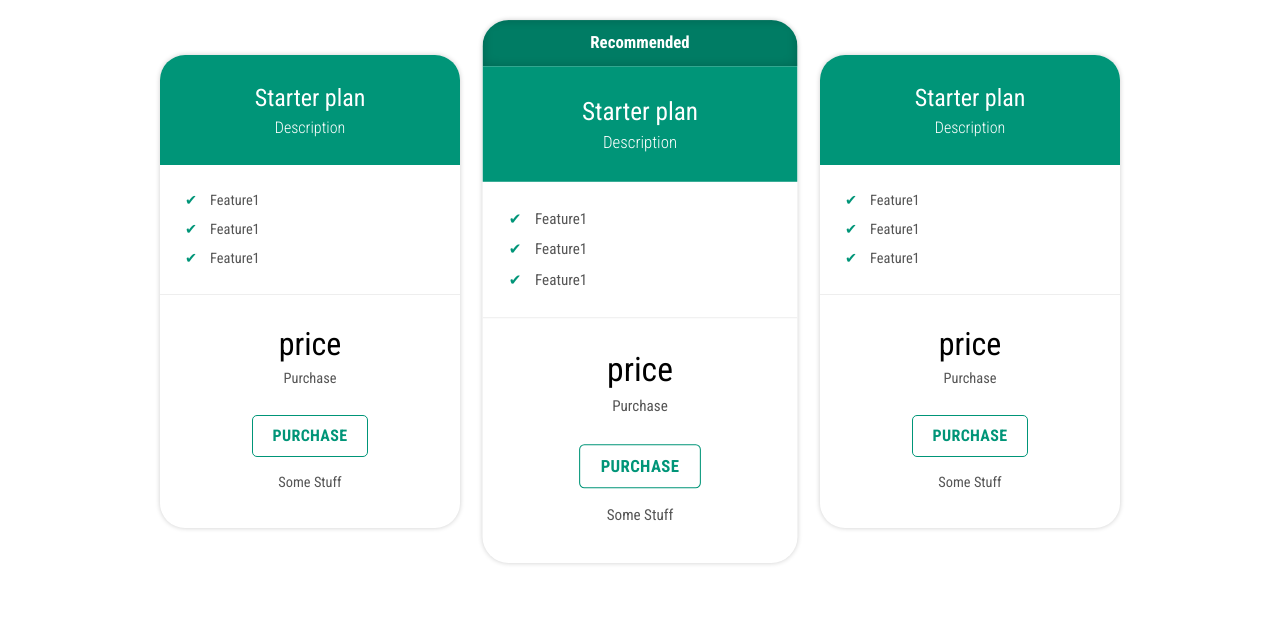
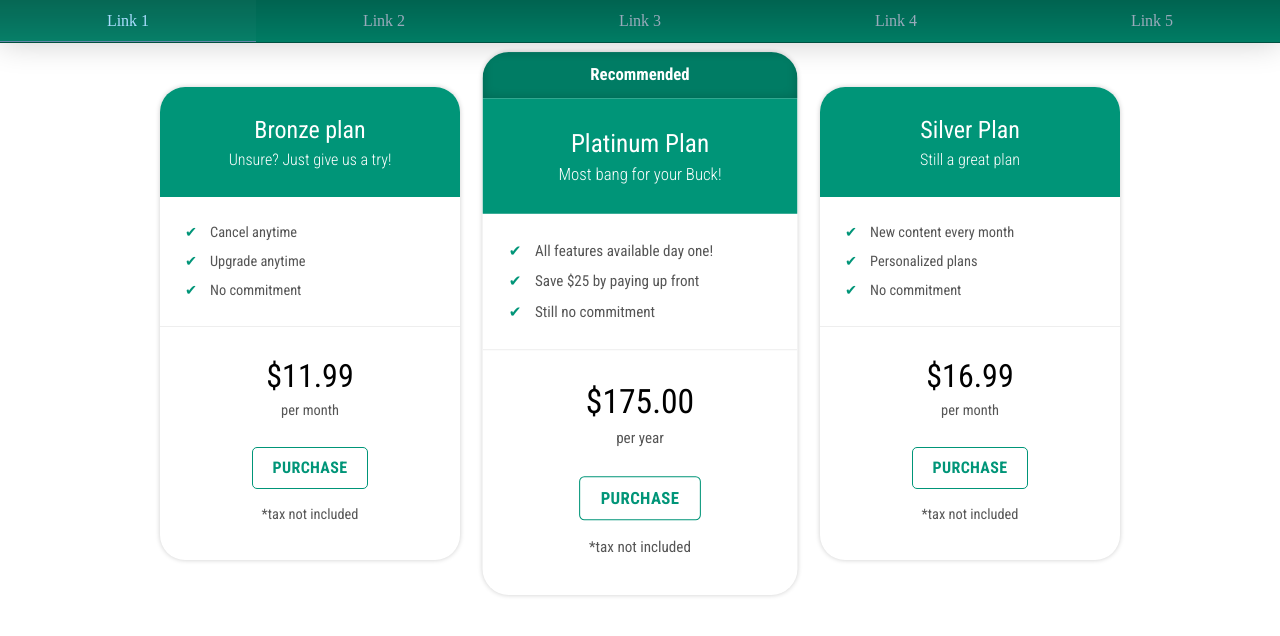
Before and after one commit to Cecilierenee/Pricing-component, a plain HTML site: page index.html in a window 1280 px wide. Drawn offline with Linux system fonts and the light colour scheme.

Commit message:
updating

```diff
--- a/index.html
+++ b/index.html
@@ -5,66 +5,76 @@
     <meta http-equiv="X-UA-Compatible" content="IE=edge">
     <meta name="viewport" content="width=device-width, initial-scale=1.0">
     <link rel="stylesheet" href="style.css">
-    <title>Puppy Snuggle Service</title>
+    <title>Pricing</title>
 </head>
+<header id="header">
+	<nav class="links" style="--items: 5;">
+		<a href="#">Link 1</a>
+		<a href="#">Link 2</a>
+		<a href="#">Link 3</a>
+		<a href="#">Link 4</a>
+		<a href="#">Link 5</a>
+		<span class="line"></span>
+	</nav>
+</header>
 <body>
     <div class="pricing-container">
     <section class="pricing-plan">
         <div class="pricing-plan-header">
-            <h1 class="pricing-plan-title">Starter plan</h1>
-            <h2 class="pricing-plan-summary">Description</h2>
+            <h1 class="pricing-plan-title">Bronze plan</h1>
+            <h2 class="pricing-plan-summary">Unsure? Just give us a try!</h2>
         </div>
         <div class="pricing-plan-description">
             <ul class="pricing-plan-list">
-                <li class="pricing-plan-feature">Feature1</li>
-                <li class="pricing-plan-feature">Feature1</li>
-                <li class="pricing-plan-feature">Feature1</li>
+                <li class="pricing-plan-feature">Cancel anytime</li>
+                <li class="pricing-plan-feature">Upgrade anytime</li>
+                <li class="pricing-plan-feature">No commitment</li>
             </ul>
         </div>
         <div class="pricing-plan-actions">
-            <p class="pricing-plan-cost">price</p>
-            <p class="pricing-plan-text">Purchase</p>
+            <p class="pricing-plan-cost">$11.99</p>
+            <p class="pricing-plan-text">per month</p>
             <a href="#" class="pricing-plan-button">Purchase</a>
-            <p class="pricing-plan-text">Some Stuff</p>
+            <p class="pricing-plan-text">*tax not included</p>
         </div>
     </section>
     <section class="pricing-plan pricing-plan-highlighted">
         <div class="pricing-plan-special-text">Recommended</div>
         <div class="pricing-plan-header">
-            <h1 class="pricing-plan-title">Starter plan</h1>
-            <h2 class="pricing-plan-summary">Description</h2>
+            <h1 class="pricing-plan-title">Platinum Plan</h1>
+            <h2 class="pricing-plan-summary">Most bang for your Buck!</h2>
         </div>
         <div class="pricing-plan-description">
             <ul class="pricing-plan-list">
-                <li class="pricing-plan-feature">Feature1</li>
-                <li class="pricing-plan-feature">Feature1</li>
-                <li class="pricing-plan-feature">Feature1</li>
+                <li class="pricing-plan-feature">All features available day one!</li>
+                <li class="pricing-plan-feature">Save $25 by paying up front</li>
+                <li class="pricing-plan-feature">Still no commitment</li>
             </ul>
         </div>
         <div class="pricing-plan-actions">
-            <p class="pricing-plan-cost">price</p>
-            <p class="pricing-plan-text">Purchase</p>
-            <a href="./" class="pricing-plan-button">Purchase</a>
-            <p class="pricing-plan-text">Some Stuff</p>
+            <p class="pricing-plan-cost">$175.00</p>
+            <p class="pricing-plan-text">per year</p>
+            <a href="#" class="pricing-plan-button">Purchase</a>
+            <p class="pricing-plan-text">*tax not included</p>
         </div>
     </section>
     <section class="pricing-plan">
         <div class="pricing-plan-header">
-            <h1 class="pricing-plan-title">Starter plan</h1>
-            <h2 class="pricing-plan-summary">Description</h2>
+            <h1 class="pricing-plan-title">Silver Plan</h1>
+            <h2 class="pricing-plan-summary">Still a great plan</h2>
         </div>
         <div class="pricing-plan-description">
             <ul class="pricing-plan-list">
-                <li class="pricing-plan-feature">Feature1</li>
-                <li class="pricing-plan-feature">Feature1</li>
-                <li class="pricing-plan-feature">Feature1</li>
+                <li class="pricing-plan-feature">New content every month</li>
+                <li class="pricing-plan-feature">Personalized plans</li>
+                <li class="pricing-plan-feature">No commitment</li>
             </ul>
         </div>
         <div class="pricing-plan-actions">
-            <p class="pricing-plan-cost">price</p>
-            <p class="pricing-plan-text">Purchase</p>
+            <p class="pricing-plan-cost">$16.99</p>
+            <p class="pricing-plan-text">per month</p>
             <a href="#" class="pricing-plan-button">Purchase</a>
-            <p class="pricing-plan-text">Some Stuff</p>
+            <p class="pricing-plan-text">*tax not included</p>
         </div>
     </section>
     </div>
--- a/style.css
+++ b/style.css
@@ -1,4 +1,66 @@
 @import url('https://fonts.googleapis.com/css2?family=Roboto+Condensed:wght@300;400;700&display=swap');
+
+.links {
+	background-color:  #007c64;
+	background-image: linear-gradient(to bottom, #0003, transparent);
+	border-bottom: 1px solid #0003;
+	box-shadow: 0 0 32px #0003;
+	font-size: 1em;
+	font-weight: 300;
+}
+.links > a {
+	color: #9ab;
+	padding: .75em;
+	text-align: center;
+	text-decoration: none;
+	transition: all .5s;
+}
+.links > a:hover {
+	background: #ffffff06;
+	color: #adf;
+}
+.links > .line {
+	background: #68a;
+	height: 1px;
+	pointer-events: none;
+}
+
+/* The Magic */
+#header {
+	position: fixed;
+	top: 0;
+	left: 0;
+	right: 0;
+}
+.links {
+	display: grid;
+	grid-template-columns: repeat(var(--items), 1fr);
+	position: relative;
+}
+.links > .line {
+	opacity: 0;
+	transition: all .5s;
+	position: absolute;
+	bottom: 0;
+	left: var(--left, calc(100% / var(--items) * (var(--index) - 1)));
+	width: var(--width, calc(100% / var(--items)));
+	--index: 0;
+}
+.links > a:hover ~ .line {
+	opacity: 1;
+}
+
+.links > a:nth-of-type(1):hover ~ .line { --index: 1; }
+.links > a:nth-of-type(2):hover ~ .line { --index: 2; }
+.links > a:nth-of-type(3):hover ~ .line { --index: 3; }
+.links > a:nth-of-type(4):hover ~ .line { --index: 4; }
+.links > a:nth-of-type(5):hover ~ .line { --index: 5; }
+.links > a:nth-of-type(6):hover ~ .line { --index: 6; }
+.links > a:nth-of-type(7):hover ~ .line { --index: 7; }
+.links > a:nth-of-type(8):hover ~ .line { --index: 8; }
+.links > a:nth-of-type(9):hover ~ .line { --index: 9; }
+.links > a:nth-of-type(10):hover ~ .line { --index: 10; }
+.links > a:last-of-type:hover ~ .line { --index: var(--items); }
 
 .pricing-plan {
     width: 300px;
@@ -103,4 +165,5 @@
     align-items: center;
     justify-content: center;
     padding: 10px;
+    margin-top: 40px;
 }
```
